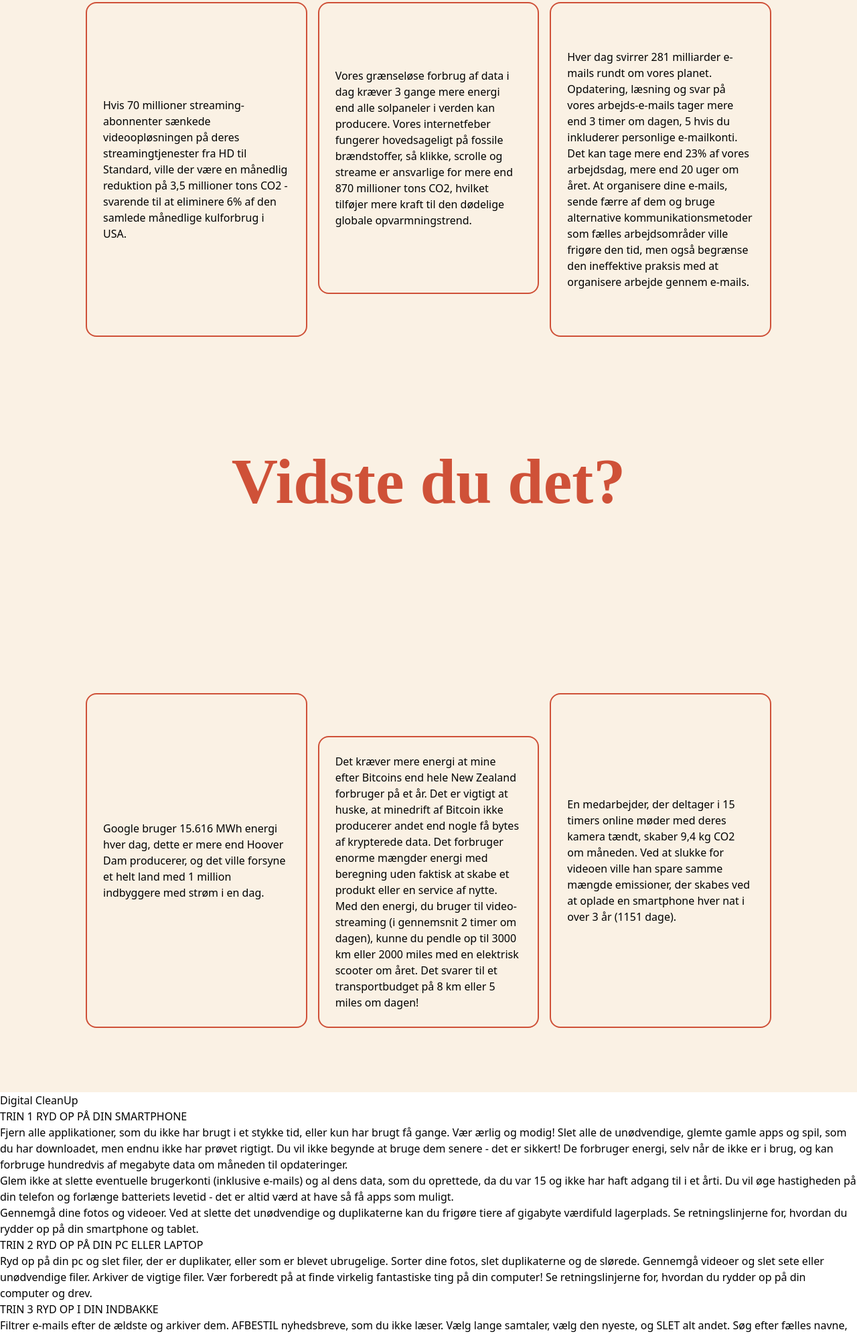
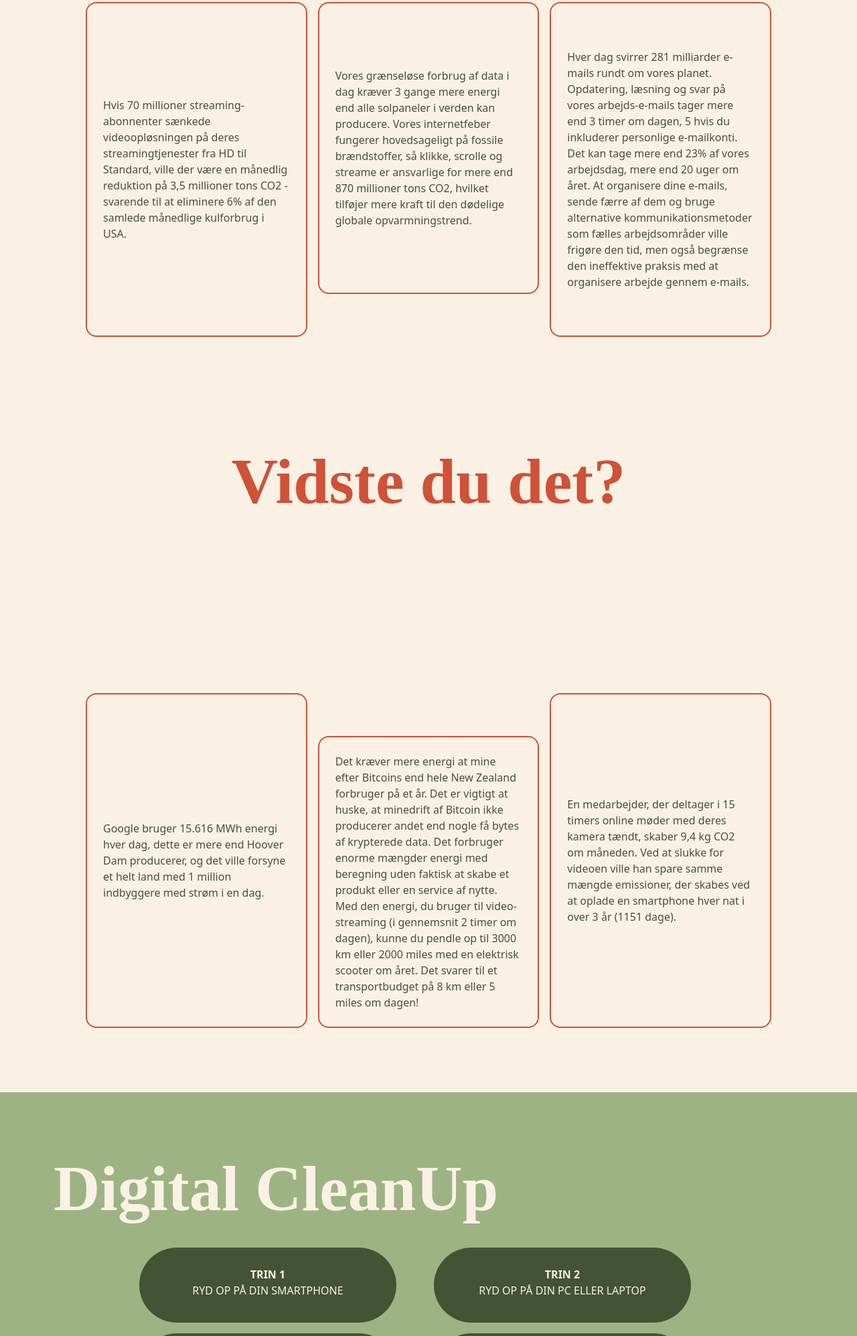
Before and after one commit to MadeleineMadsen/Digital-CleanUp-Day, an Astro site: page / in a window 1280 px wide. Shown: the part 805-2800 px from the top of the page at 67% size. Built offline with nearby package versions, Linux system fonts and the light colour scheme; Astro itself is replaced by a stand-in of ours.

Commit message:
sektion 4

```diff
--- a/src/pages/index.astro
+++ b/src/pages/index.astro
@@ -37,17 +37,17 @@ import Button from '../components/Button.astro';
 	</section>
 
 	<!-- Sektion 3 - Did you know? -->
-	<section id="sektion3" class="bg-[#FAF1E4] pt-24 pb-24  ">
+	<section id="sektion3" class="bg-[#FAF1E4] pt-24 pb-24">
 		<article class=" ml-20 mr-20 lg:grid grid-cols-3 grid-rows-3 gap-4 lg:ml-32 lg:mr-32" >
 
 <div class="border-solid border-2 border-[#CF5138] rounded-2xl p-6 grid place-content-center">
-			<p class="">Hvis 70 millioner streaming-abonnenter sænkede videoopløsningen på deres streamingtjenester fra HD til Standard, ville der være en månedlig reduktion på 3,5 millioner tons CO2 - svarende til at eliminere 6% af den samlede månedlige kulforbrug i USA.</p>
+			<p class="text-[#435334]">Hvis 70 millioner streaming-abonnenter sænkede videoopløsningen på deres streamingtjenester fra HD til Standard, ville der være en månedlig reduktion på 3,5 millioner tons CO2 - svarende til at eliminere 6% af den samlede månedlige kulforbrug i USA.</p>
 		</div>
 		<div class="border-solid border-2 border-[#CF5138] rounded-2xl p-6 lg:mb-16 grid place-content-center mt-4 lg:mt-0">
-			<p>Vores grænseløse forbrug af data i dag kræver 3 gange mere energi end alle solpaneler i verden kan producere. Vores internetfeber fungerer hovedsageligt på fossile brændstoffer, så klikke, scrolle og streame er ansvarlige for mere end 870 millioner tons CO2, hvilket tilføjer mere kraft til den dødelige globale opvarmningstrend.</p>
+			<p class="text-[#435334]">Vores grænseløse forbrug af data i dag kræver 3 gange mere energi end alle solpaneler i verden kan producere. Vores internetfeber fungerer hovedsageligt på fossile brændstoffer, så klikke, scrolle og streame er ansvarlige for mere end 870 millioner tons CO2, hvilket tilføjer mere kraft til den dødelige globale opvarmningstrend.</p>
 		</div>
 		<div class="border-solid border-2 border-[#CF5138] rounded-2xl p-6 grid place-content-center mt-4 lg:mt-0">
-			<p>Hver dag svirrer 281 milliarder e-mails rundt om vores planet. Opdatering, læsning og svar på vores arbejds-e-mails tager mere end 3 timer om dagen, 5 hvis du inkluderer personlige e-mailkonti. Det kan tage mere end 23% af vores arbejdsdag, mere end 20 uger om året. At organisere dine e-mails, sende færre af dem og bruge alternative kommunikationsmetoder som fælles arbejdsområder ville frigøre den tid, men også begrænse den ineffektive praksis med at organisere arbejde gennem e-mails.</p>
+			<p class="text-[#435334]">Hver dag svirrer 281 milliarder e-mails rundt om vores planet. Opdatering, læsning og svar på vores arbejds-e-mails tager mere end 3 timer om dagen, 5 hvis du inkluderer personlige e-mailkonti. Det kan tage mere end 23% af vores arbejdsdag, mere end 20 uger om året. At organisere dine e-mails, sende færre af dem og bruge alternative kommunikationsmetoder som fælles arbejdsområder ville frigøre den tid, men også begrænse den ineffektive praksis med at organisere arbejde gennem e-mails.</p>
 		</div>
 
 
@@ -55,42 +55,59 @@ import Button from '../components/Button.astro';
 			<h1 class="text-[#CF5138] font-['Spectral'] text-8xl font-semibold grid place-items-center pt-2 lg:pt-32">Vidste du det?</h1>
 		</div>
 		<div class="border-solid border-2 border-[#CF5138] rounded-2xl p-6 grid place-content-center">
-			<p>Google bruger 15.616 MWh energi hver dag, dette er mere end Hoover Dam producerer, og det ville forsyne et helt land med 1 million indbyggere med strøm i en dag.</p>
+			<p class="text-[#435334]">Google bruger 15.616 MWh energi hver dag, dette er mere end Hoover Dam producerer, og det ville forsyne et helt land med 1 million indbyggere med strøm i en dag.</p>
 		</div>
 		<div class="border-solid border-2 border-[#CF5138] rounded-2xl p-6 lg:mt-16 grid place-content-center mt-4 ">
-			<p>Det kræver mere energi at mine efter Bitcoins end hele New Zealand forbruger på et år. Det er vigtigt at huske, at minedrift af Bitcoin ikke producerer andet end nogle få bytes af krypterede data. Det forbruger enorme mængder energi med beregning uden faktisk at skabe et produkt eller en service af nytte.
+			<p class="text-[#435334]">Det kræver mere energi at mine efter Bitcoins end hele New Zealand forbruger på et år. Det er vigtigt at huske, at minedrift af Bitcoin ikke producerer andet end nogle få bytes af krypterede data. Det forbruger enorme mængder energi med beregning uden faktisk at skabe et produkt eller en service af nytte.
 			Med den energi, du bruger til video-streaming (i gennemsnit 2 timer om dagen), kunne du pendle op til 3000 km eller 2000 miles med en elektrisk scooter om året. Det svarer til et transportbudget på 8 km eller 5 miles om dagen!</p>
 		</div>
 		<div class="border-solid border-2 border-[#CF5138] rounded-2xl p-6 grid place-content-center mt-4 lg:mt-0">
-			<p>En medarbejder, der deltager i 15 timers online møder med deres kamera tændt, skaber 9,4 kg CO2 om måneden. Ved at slukke for videoen ville han spare samme mængde emissioner, der skabes ved at oplade en smartphone hver nat i over 3 år (1151 dage).</p>
+			<p class="text-[#435334]">En medarbejder, der deltager i 15 timers online møder med deres kamera tændt, skaber 9,4 kg CO2 om måneden. Ved at slukke for videoen ville han spare samme mængde emissioner, der skabes ved at oplade en smartphone hver nat i over 3 år (1151 dage).</p>
 		</div>
 		</article>
 	</section>
 
 	<!-- Sektion 4 - How to? -->
-	<section id="sektion4">
-		<article>
-			<h1>Digital CleanUp</h1>
-
-			<h2>TRIN 1 RYD OP PÅ DIN SMARTPHONE</h2>
+	<section id="sektion4" class="bg-[#9EB384] pt-24 pb-24">
+			<div>
+			<h1 class="text-[#FAF1E4] font-['Spectral'] text-8xl font-semibold ml-20 mr-20 mb-10 ">Digital CleanUp</h1>
+		</div>
+		<article class="lg:grid grid-cols-2 gap-4  ml-20 mr-20 ">
+		<div class="bg-[#435334] rounded-full box-content h-28 w-96 lg:ml-32">
+			<h2 class="text-[#FAF1E4] font-bold grid place-content-center pt-7">TRIN 1</h2>
+			<p class="text-[#FAF1E4] grid place-content-center ">RYD OP PÅ DIN SMARTPHONE</p>
+		</div>
+		<!-- <div>
 			<p>Fjern alle applikationer, som du ikke har brugt i et stykke tid, eller kun har brugt få gange. Vær ærlig og modig! Slet alle de unødvendige, glemte gamle apps og spil, som du har downloadet, men endnu ikke har prøvet rigtigt. Du vil ikke begynde at bruge dem senere - det er sikkert! De forbruger energi, selv når de ikke er i brug, og kan forbruge hundredvis af megabyte data om måneden til opdateringer.</p>
 
 			<p>Glem ikke at slette eventuelle brugerkonti (inklusive e-mails) og al dens data, som du oprettede, da du var 15 og ikke har haft adgang til i et årti. Du vil øge hastigheden på din telefon og forlænge batteriets levetid - det er altid værd at have så få apps som muligt.</p>
 
 			<p>Gennemgå dine fotos og videoer. Ved at slette det unødvendige og duplikaterne kan du frigøre tiere af gigabyte værdifuld lagerplads. Se retningslinjerne for, hvordan du rydder op på din smartphone og tablet.</p>
-
-			<h2>TRIN 2 RYD OP PÅ DIN PC ELLER LAPTOP</h2>
+		</div> -->
+		<div class="bg-[#435334] rounded-full box-content h-28 w-96 mt-4 lg:mt-0 lg:mr-32">
+			<h2 class="text-[#FAF1E4] font-bold grid place-content-center pt-7">TRIN 2</h2>
+			<p class="text-[#FAF1E4] grid place-content-center ">RYD OP PÅ DIN PC ELLER LAPTOP</p>
+		</div>
+		<!-- <div>
 			<p>Ryd op på din pc og slet filer, der er duplikater, eller som er blevet ubrugelige. Sorter dine fotos, slet duplikaterne og de slørede. Gennemgå videoer og slet sete eller unødvendige filer. Arkiver de vigtige filer. Vær forberedt på at finde virkelig fantastiske ting på din computer! Se retningslinjerne for, hvordan du rydder op på din computer og drev.</p>
-
-			<h2>TRIN 3 RYD OP I DIN INDBAKKE</h2>
+		</div> -->
+		<div class="bg-[#435334] rounded-full box-content h-28 w-96 mt-4 lg:mt-0 lg:ml-32">
+			<h2 class="text-[#FAF1E4] font-bold grid place-content-center pt-7">TRIN 3</h2>
+			<p class="text-[#FAF1E4] grid place-content-center ">RYD OP I DIN INDBAKKE</p>
+		</div>
+		<!-- <div>
 			<p>Filtrer e-mails efter de ældste og arkiver dem. AFBESTIL nyhedsbreve, som du ikke læser. Vælg lange samtaler, vælg den nyeste, og SLET alt andet. Søg efter fælles navne, adresser og ord for at samle lignende e-mails, så du kan håndtere dem som en masse. Vær modig og klik på SLET-knappen. Se retningslinjerne for, hvordan du rydder op i din indbakke!</p>
-
-			<h2>TRIN 4 LAV NYE ARRANGEMENTER</h2>
+		</div> -->
+		<div class="bg-[#435334] rounded-full box-content h-28 w-96 mt-4 lg:mt-0 lg:mr-32">
+			<h2 class="text-[#FAF1E4] font-bold grid place-content-center pt-7">TRIN 4</h2>
+			<p class="text-[#FAF1E4] grid place-content-center ">LAV NYE ARRANGEMENTER</p>
+		</div>
+		<!-- <div>
 			<p>I stedet for at sende e-mails, brug flere fælles arbejdspladser. Hold op med at sende 'ok' og 'tak' e-mails! Opbevar de vigtige filer i en sky på ét sted, så der ikke er behov for at have den samme fil i hver computer. Tænk først, før du laver en sikkerhedskopi. Skab mindre "hurtigt indhold" og vær mere bevidst om dine videoer og fotos. Sørg for kun at sikkerhedskopiere filer, som du får brug for, og fotos, som du elsker.</p>
 
 			<p>Små ændringer i dine internetvaner, såsom at slukke for video under et virtuelt møde, reducere kvaliteten af streamingtjenester, mindske spilletiden, begrænse tiden på sociale medier og afmelde nyhedsbreve og e-mail-lister, kan markant reducere din miljømæssige fodaftryk!</p>
+		</div> -->
 
-			<p>Vær kreativ og lev let!</p>
 		</article>
 	</section>
 
```
